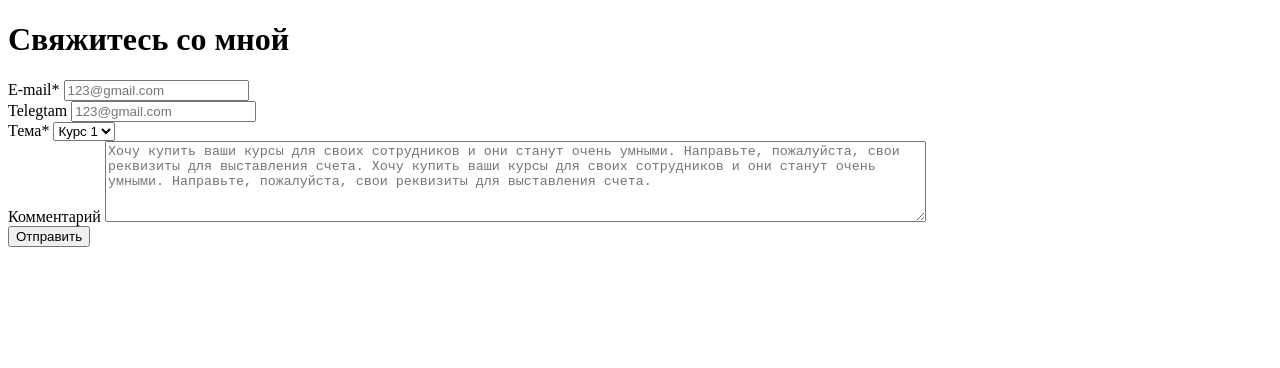
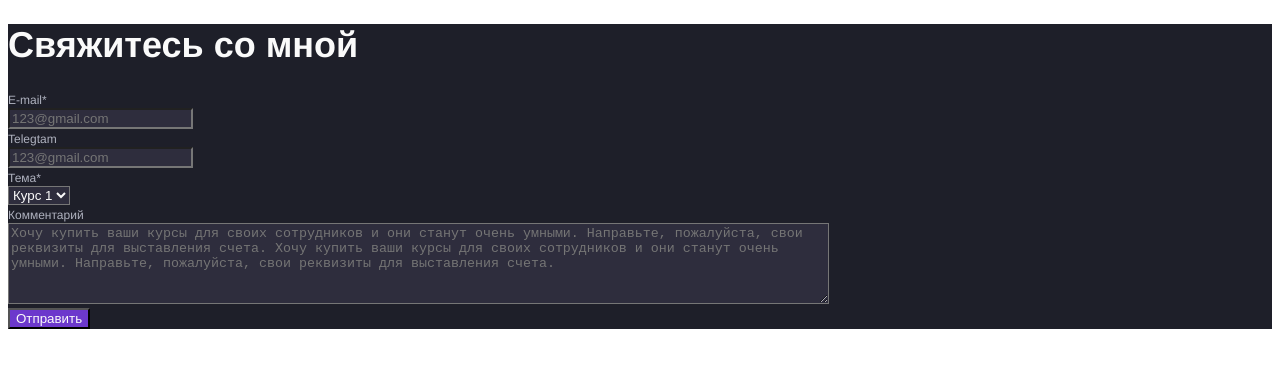
Before and after one commit to Leratony/html-css-stepik, a plain HTML site: page demo.html in a window 1280 px wide. Drawn offline with Linux system fonts and the light colour scheme.

Commit message:
7 - css начало - цвета и текст

```diff
--- a/demo.html
+++ b/demo.html
@@ -4,6 +4,7 @@
 <head>
     <meta charset="UTF-8" />
     <title>demo</title>
+    <link rel="stylesheet" href="./style.css">
 
 </head>
 
@@ -12,15 +13,23 @@
         <h1>Свяжитесь со мной</h1>
         <form action="/contact" method="get">
             <div>
-                <label for="email">E-mail*</label>
+                <div>
+                    <label for="email">E-mail*</label>
+                </div>
                 <input type="text" placeholder="123@gmail.com" id="email" name="email" required>
             </div>
             <div>
-                <label for="telegram">Telegtam</label>
+                <div>
+                    <label for="telegram">Telegtam</label>
+                </div>
+
                 <input type="text" placeholder="123@gmail.com" name="telegram" id="telegram">
             </div>
             <div>
-                <label for="courses">Тема*</label>
+                <div>
+                    <label for="courses">Тема*</label>
+                </div>
+
                 <select placeholder="Приобретение курсов" name="courses" id="courses">
                     <option value="courses1">Курс 1</option>
                     <option value="courses2">Курс 2</option>
@@ -29,7 +38,9 @@
             </div>
 
             <div>
-                <label for="text">Комментарий</label>
+                <div>
+                    <label for="text">Комментарий</label>
+                </div>
                 <textarea name="comment" id="comment" cols="100" rows="5"
                     placeholder="Хочу купить ваши курсы для своих сотрудников и они станут очень умными. Направьте, пожалуйста, свои реквизиты для выставления счета. Хочу купить ваши курсы для своих сотрудников и они станут очень умными. Направьте, пожалуйста, свои реквизиты для выставления счета."></textarea>
             </div>
--- /dev/null
+++ b/style.css
@@ -0,0 +1,27 @@
+main {
+    background-color: #1E1F29;
+    font-family: 'Franklin Gothic Medium', 'Arial Narrow', Arial, sans-serif;
+}
+
+h1 {
+    color: #FAFAFA;
+    font-size: 36px;
+    font-weight: 700;
+}
+
+label {
+    color: #AFB2BF;
+    font-size: 12px;
+}
+
+input,
+select,
+textarea {
+    background-color: #2E2D3D;
+    color: #FAFAFA;
+}
+
+button {
+    background-color: #6C38CC;
+    color: #FAFAFA;
+}
```
